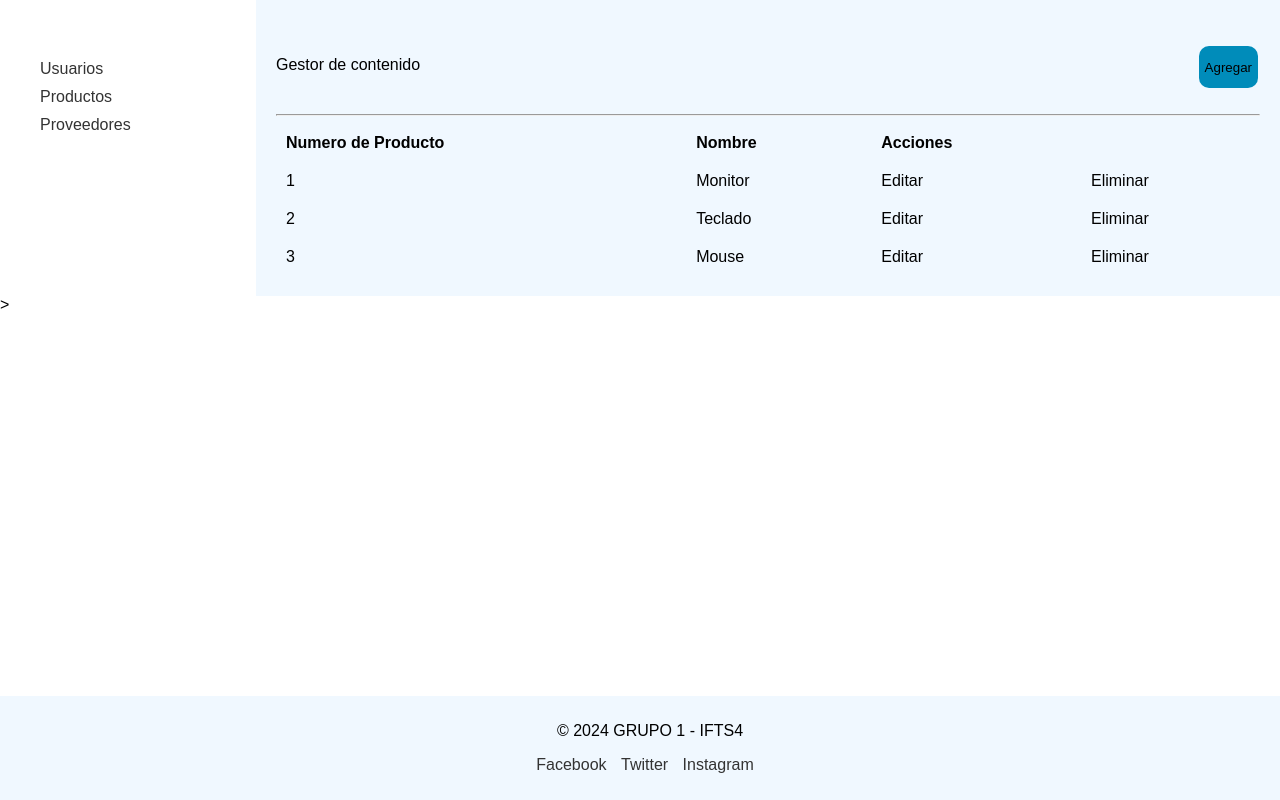
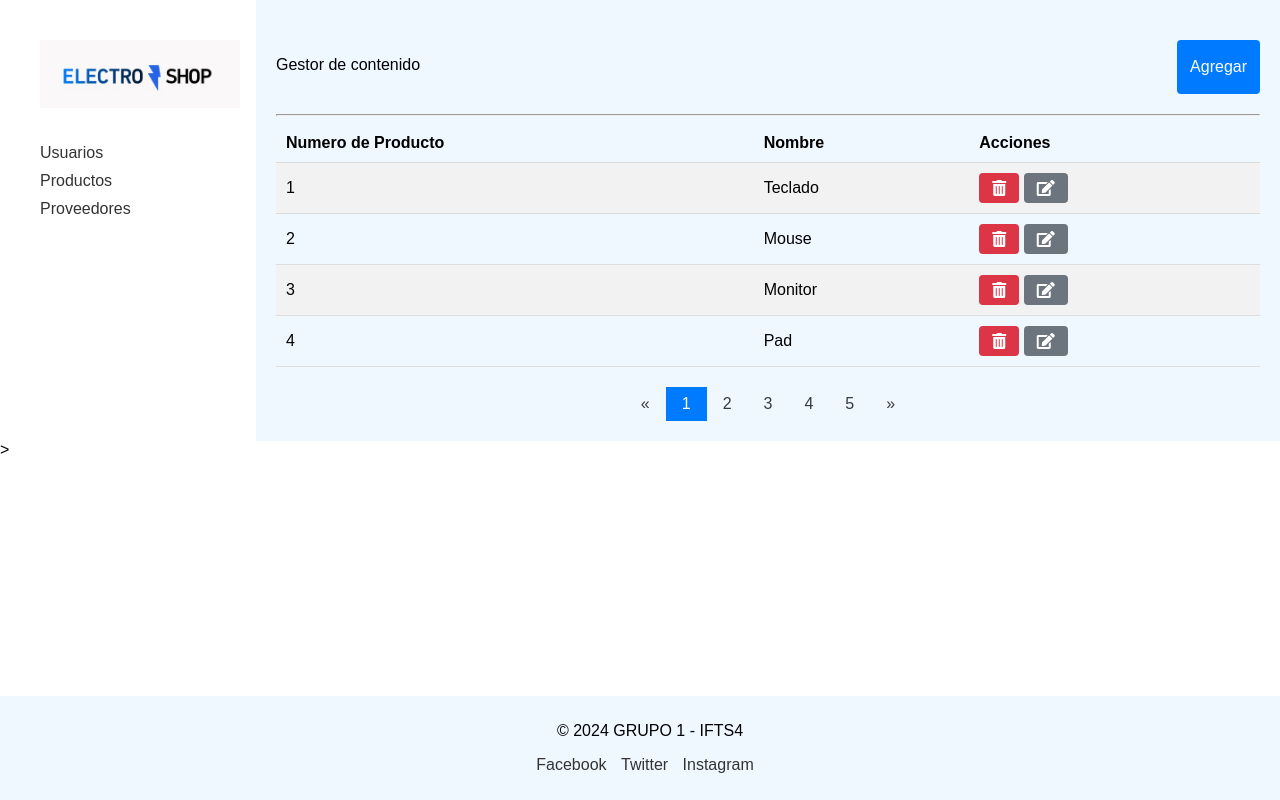
Before and after one commit to mabertuccio/e-commerce, a PHP site: page /admin/dashboard.html in a window 1280 px wide. Run offline with PHP 8.4, Linux system fonts and the light colour scheme.

Commit message:
Ajustando css y tabla

```diff
--- a/admin/dashboard.html
+++ b/admin/dashboard.html
@@ -12,12 +12,15 @@
    <meta name="description" content="">
    <meta name="viewport" content="width=device-width, initial-scale=1">
    <link rel="stylesheet" type="text/css" href="../static/styles/styles_admin.css">
+   <link rel="stylesheet" href="https://cdnjs.cloudflare.com/ajax/libs/font-awesome/5.15.4/css/all.min.css">
+</head>
 </head>
 
 <body>
    <div class="container">
       <div class="left-column">
          <div class="logo">
+            <img src="../static/images/WhatsApp Image 2024-04-03 at 5.04.28 PM.jpeg" alt="Logo">
          </div>
          <ul class="menu">
             <li><a href="#">Usuarios</a></li>
@@ -30,7 +33,7 @@
          <div class="content">
             <div class="header-content">
                <p class="header-content-title">Gestor de contenido</p>
-               <button class="header-content-add">Agregar </button>
+               <button class="btn btn-primary">Agregar </button>
             </div>
             <hr>
             <table>
@@ -41,24 +44,70 @@
                </tr>
                <tr>
                   <td>1</td>
-                  <td>Monitor</td>
-                  <td>Editar</td>
-                  <td>Eliminar</td>
+                  <td>Teclado</td>
+                  <td class="action-cell">
+                     <!-- Botón para eliminar con color rojo -->
+                     <button class="btn btn-danger">
+                        <i class="fas fa-trash-alt"></i>
+                     </button>
+                     <!-- Botón para editar con color gris -->
+                     <button class="btn btn-secondary">
+                        <i class="fas fa-edit"></i>
+                     </button>
+                  </td>
                </tr>
                <tr>
                   <td>2</td>
-                  <td>Teclado</td>
-                  <td>Editar</td>
-                  <td>Eliminar</td>
-
+                  <td>Mouse</td>
+                  <td class="action-cell">
+                     <!-- Botón para eliminar con color rojo -->
+                     <button class="btn btn-danger">
+                        <i class="fas fa-trash-alt"></i>
+                     </button>
+                     <!-- Botón para editar con color gris -->
+                     <button class="btn btn-secondary">
+                        <i class="fas fa-edit"></i>
+                     </button>
+                  </td>
                </tr>
                <tr>
                   <td>3</td>
-                  <td>Mouse </td>
-                  <td>Editar</td>
-                  <td>Eliminar</td>
+                  <td>Monitor</td>
+                  <td class="action-cell">
+                     <!-- Botón para eliminar con color rojo -->
+                     <button class="btn btn-danger">
+                        <i class="fas fa-trash-alt"></i>
+                     </button>
+                     <!-- Botón para editar con color gris -->
+                     <button class="btn btn-secondary">
+                        <i class="fas fa-edit"></i>
+                     </button>
+                  </td>
+               </tr>
+               <tr>
+                  <td>4</td>
+                  <td>Pad</td>
+                  <td class="action-cell">
+                     <!-- Botón para eliminar con color rojo -->
+                     <button class="btn btn-danger">
+                        <i class="fas fa-trash-alt"></i>
+                     </button>
+                     <!-- Botón para editar con color gris -->
+                     <button class="btn btn-secondary">
+                        <i class="fas fa-edit"></i>
+                     </button>
+                  </td>
                </tr>
             </table>
+            <div class="pagination">
+               <a href="#">&laquo;</a>
+               <a href="#" class="active">1</a>
+               <a href="#">2</a>
+               <a href="#">3</a>
+               <a href="#">4</a>
+               <a href="#">5</a>
+               <a href="#">&raquo;</a>
+            </div>
          </div>
       </div>
       <div class="footer">
--- a/static/styles/styles_admin.css
+++ b/static/styles/styles_admin.css
@@ -1,3 +1,13 @@
+:root {
+  --primary: #007bff;
+  --secondary: #6c757d;
+  --success: #28a745;
+  --danger: #dc3545;
+  --warning: #ffc107;
+  --info: #17a2b8;
+  --light: #f8f9fa;
+  --dark: #343a40;
+}
 body {
   font-family: Arial, sans-serif;
   margin: 0;
@@ -9,7 +19,6 @@ body {
 }
 
 .left-column {
-
   width: 20%;
   background-color: #fff;
   padding: 40px;
@@ -23,9 +32,8 @@ body {
   box-sizing: border-box;
 }
 
-.logo {
-  font-size: 2em;
-  text-align: center;
+.logo img {
+  width: 200px;
   margin-bottom: 20px;
 }
 
@@ -43,6 +51,11 @@ body {
   color: #333;
 }
 
+.menu a:hover {
+  cursor: pointer;
+  color: var(--primary);
+}
+
 .header-content {
   margin-bottom: 20px;
   display: flex;
@@ -51,13 +64,6 @@ body {
 
 .header-content-title {
   margin-bottom: 20px;
-}
-
-.header-content-add {
-  border: none;
-  margin: 6px 2px;
-  border-radius: 10px;
-  background-color: #008cba;
 }
 
 .content {
@@ -80,6 +86,82 @@ body {
   text-align: left;
 }
 
+table {
+  width: 100%;
+  border-collapse: collapse;
+}
+
+th,
+td {
+  padding: 8px;
+  text-align: left;
+  border-bottom: 1px solid #ddd;
+}
+
+tr:nth-child(even) {
+  background-color: #f2f2f2;
+}
+.action-cell {
+  text-align: center;
+}
+
+.btn i {
+  vertical-align: middle;
+}
+
+.btn-danger {
+  color: #fff;
+  background-color: var(--danger);
+  border-color: var(--danger);
+}
+
+.btn-secondary {
+  color: #fff;
+  background-color: var(--secondary);
+  border-color: var(--secondary);
+}
+.btn-primary {
+  color: #fff;
+  background-color: var(--primary);
+  border-color: #6c757d;
+}
+
+.btn {
+  display: inline-block;
+  padding: 0.375rem 0.75rem;
+  font-size: 1rem;
+  font-weight: 400;
+  line-height: 1.5;
+  text-align: center;
+  white-space: nowrap;
+  vertical-align: middle;
+  cursor: pointer;
+  border: 1px solid transparent;
+  border-radius: 0.25rem;
+  transition: color 0.15s ease-in-out, background-color 0.15s ease-in-out,
+    border-color 0.15s ease-in-out, box-shadow 0.15s ease-in-out;
+}
+.pagination {
+  display: flex;
+  justify-content: center;
+  margin-top: 20px;
+}
+
+.pagination a {
+  color: var(--dark);
+  padding: 8px 16px;
+  text-decoration: none;
+  transition: background-color 0.3s;
+}
+
+.pagination a.active {
+  background-color: var(--primary);
+  color: white;
+}
+
+.pagination a:hover:not(.active) {
+  background-color: #ddd;
+}
 .footer {
   background-color: #f0f8ff;
   padding: 10px;
```
